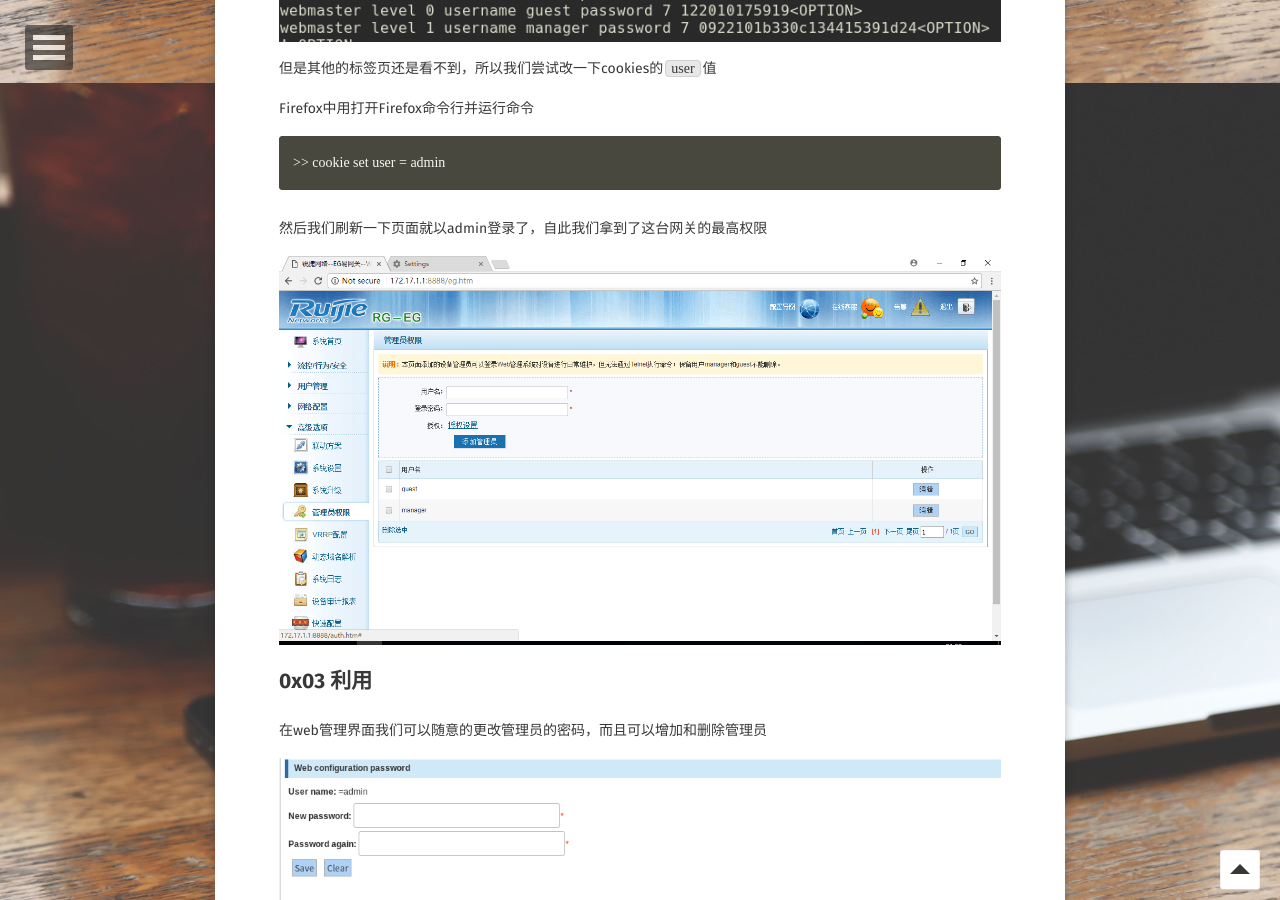
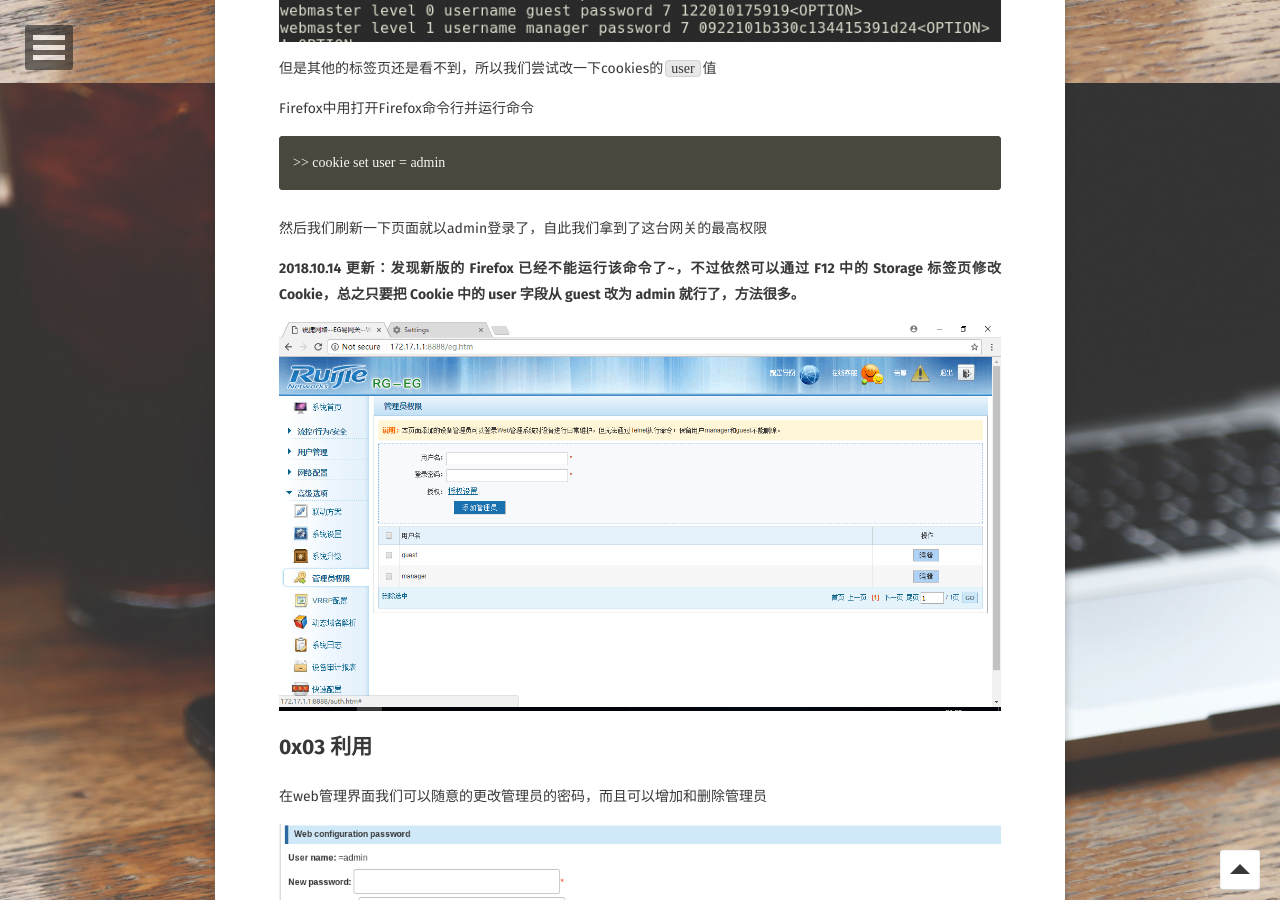
Before and after one commit to Aquilao/Blog, a Jekyll site: the page built from _posts/2017-11-5-Elevation_of_privilege-Reijie_gateway.md, in a window 1280 px wide and 900 px high, scrolled down 3517 px. Built offline with Jekyll 4.4.1, drawn with Linux system fonts in a browser that asks for light colours; some web fonts are replaced; comment, search, counter and statistics services are not loaded; some of the changed lines change nothing that is shown.

Commit message:
Update Elevation of privilege Reijie gateway

```diff
--- a/_posts/2017-11-5-Elevation_of_privilege-Reijie_gateway.md
+++ b/_posts/2017-11-5-Elevation_of_privilege-Reijie_gateway.md
@@ -37,7 +37,7 @@ comments: true
 
 确定一台锐捷网关
 
-猜解弱口令:
+弱口令:
 
     user:guest
     passwd:guest
@@ -74,6 +74,8 @@ Firefox中用打开Firefox命令行并运行命令
 
 然后我们刷新一下页面就以admin登录了，自此我们拿到了这台网关的最高权限
 
+**2018.10.14 更新：发现新版的 Firefox 已经不能运行该命令了~，不过依然可以通过 F12 中的 Storage 标签页修改 Cookie，总之只要把 Cookie 中的 user 字段从 guest 改为 admin 就行了，方法很多。**
+
 ![Alt text](https://github.com/Aquilao/Blog/raw/master/assets/img/Elevation_of_privilege-Reijie_gateway-img/6.png)
 
 ## 0x03 利用
```
